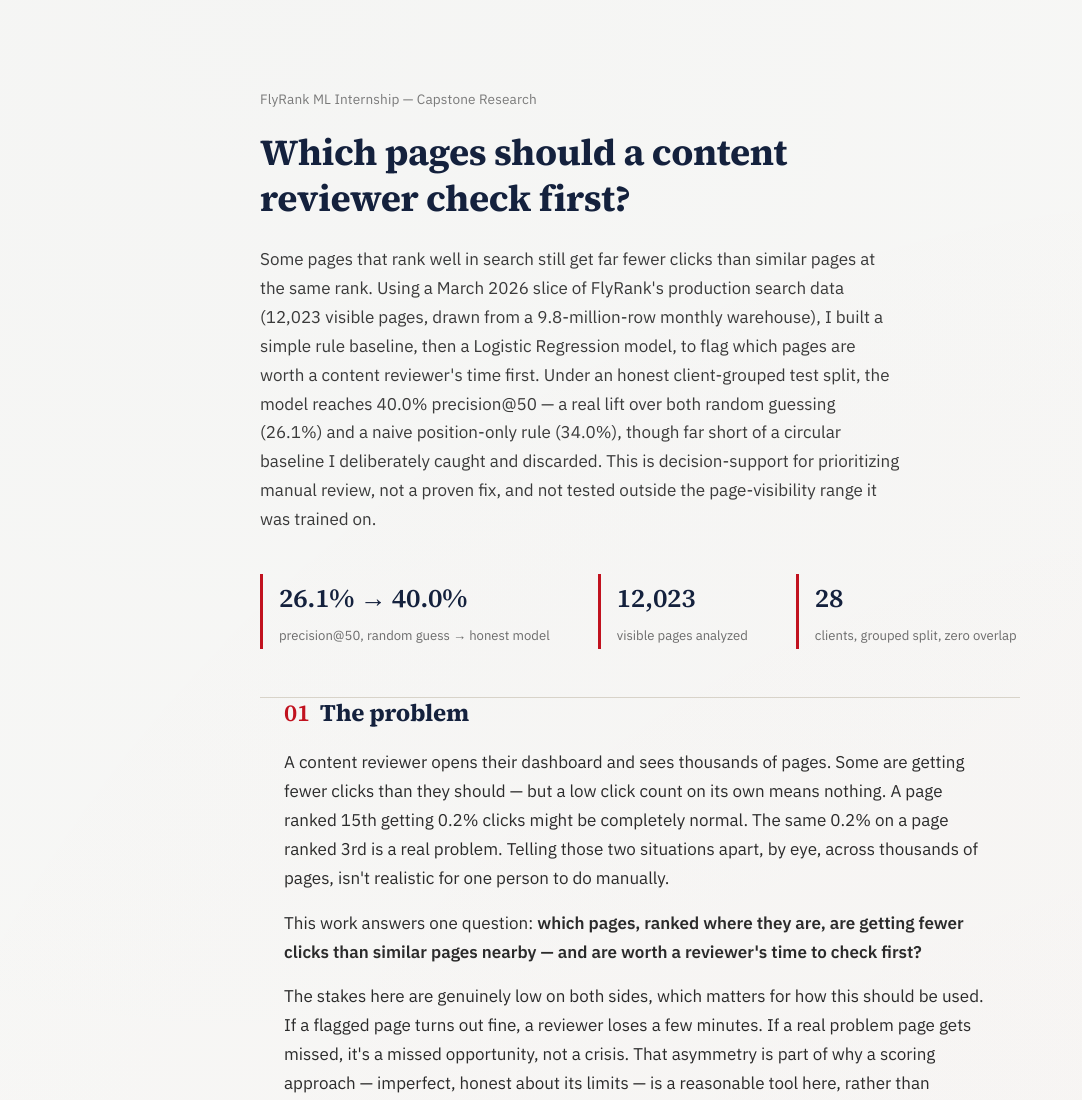
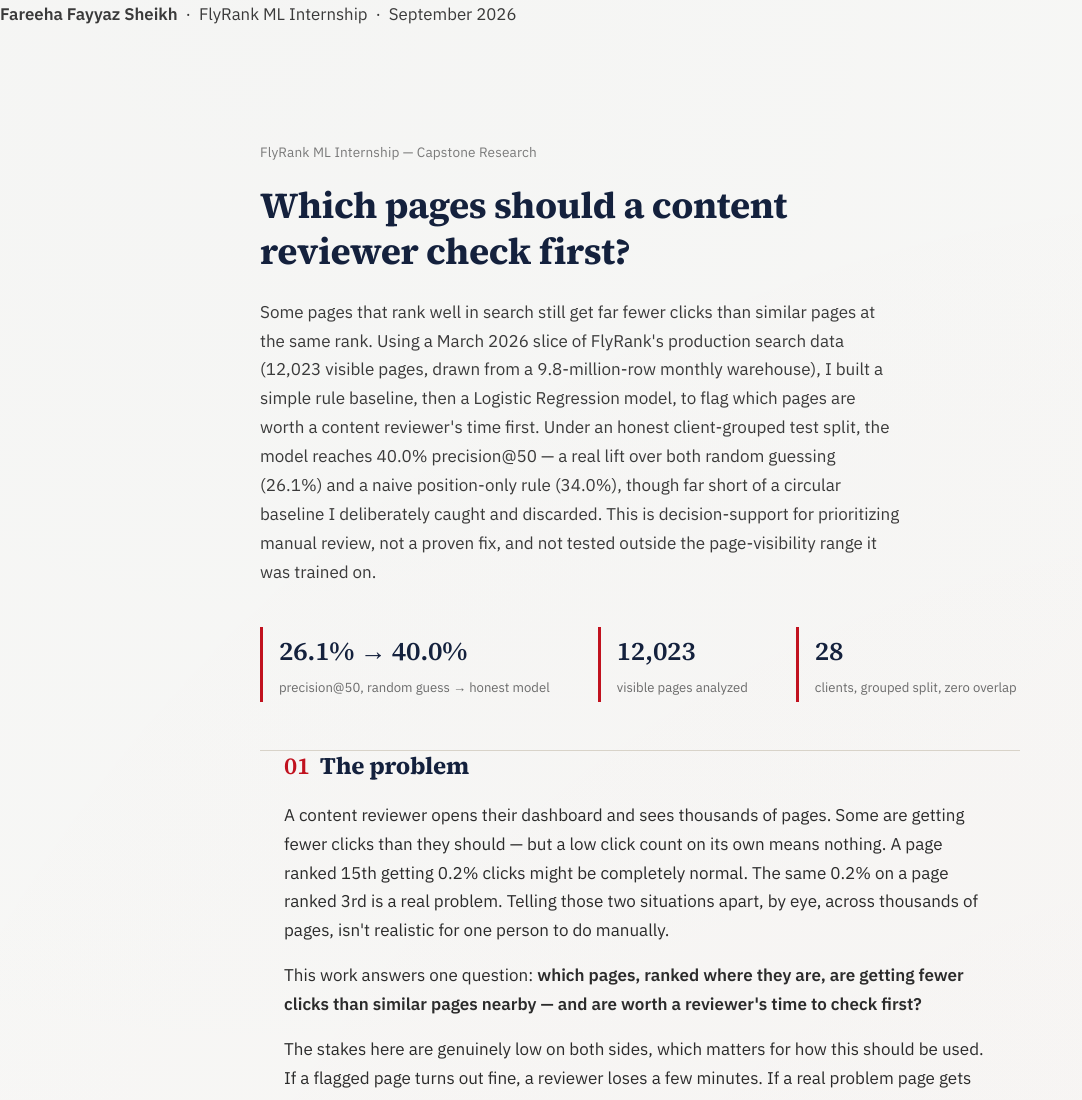
Before and after one commit to FareehaFSheikh/flyrank-Internship-ml, a plain HTML site: page docs/index.html in a window 1280 px wide. Shown: the top 1100 px of the page, without its empty margins (0-1082 px from the left). Drawn offline with Linux system fonts and the light colour scheme.

Commit message:
Add author byline to research paper

```diff
--- a/docs/index.html
+++ b/docs/index.html
@@ -4,6 +4,9 @@
 <meta charset="UTF-8">
 <meta name="viewport" content="width=device-width, initial-scale=1.0">
 <title>Which pages should a reviewer check first? — CTR Underperformance Research</title>
+<p style="font-size:1.05rem; color:#3a3a3a; margin-bottom:24px;">
+  <strong>Fareeha Fayyaz Sheikh</strong> &nbsp;&middot;&nbsp; FlyRank ML Internship &nbsp;&middot;&nbsp; September 2026
+</p>
 <link rel="preconnect" href="https://fonts.googleapis.com">
 <link href="https://fonts.googleapis.com/css2?family=Source+Serif+4:wght@400;600;700&family=IBM+Plex+Sans:wght@400;500;600&display=swap" rel="stylesheet">
 <style>
```
